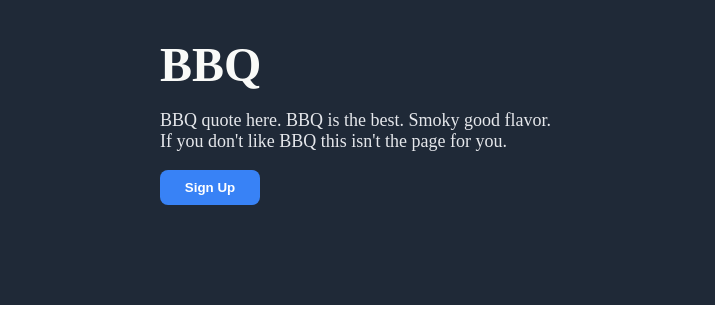
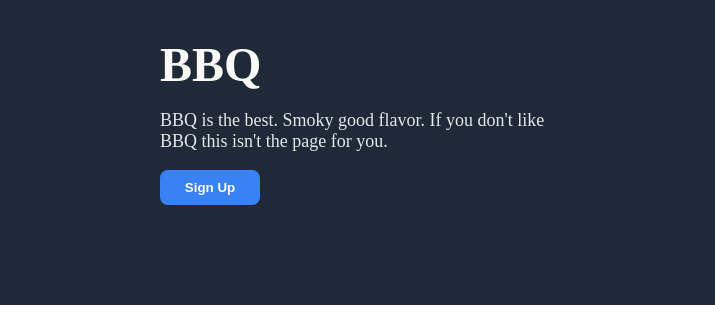
Before and after one commit to John14-6/landing-page, a plain HTML site: page index.html in a window 1280 px wide. Shown: the part 142-462 px from the top of the page, 0-715 px from the left. Drawn offline with Linux system fonts and the light colour scheme.

Commit message:
Remove hero text placeholder

```diff
--- a/index.html
+++ b/index.html
@@ -20,7 +20,7 @@
     <div class="headerbottom">
       <div class="hbleft">
       <h1 class="herotxt">BBQ</h1>
-      <p class="hquote">BBQ quote here.  BBQ is the best.  Smoky good flavor. If you don't like BBQ this isn't the page for you. </p>
+      <p class="hquote">BBQ is the best.  Smoky good flavor. If you don't like BBQ this isn't the page for you. </p>
       <button class="signupbtn1">Sign Up</button>
     </div>
       <img src="./images/bigopengrill.jpg" alt="bigopengrill">
```
